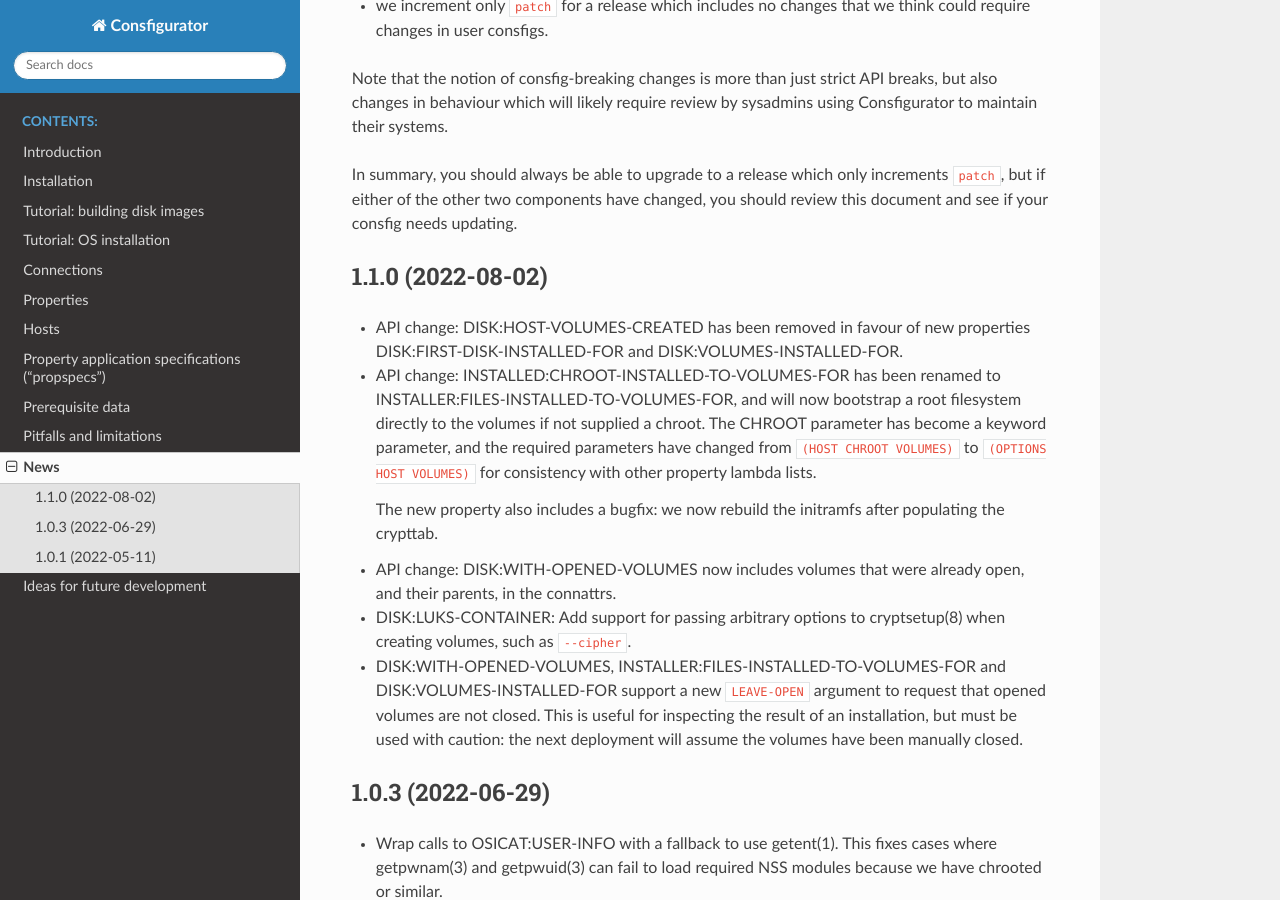
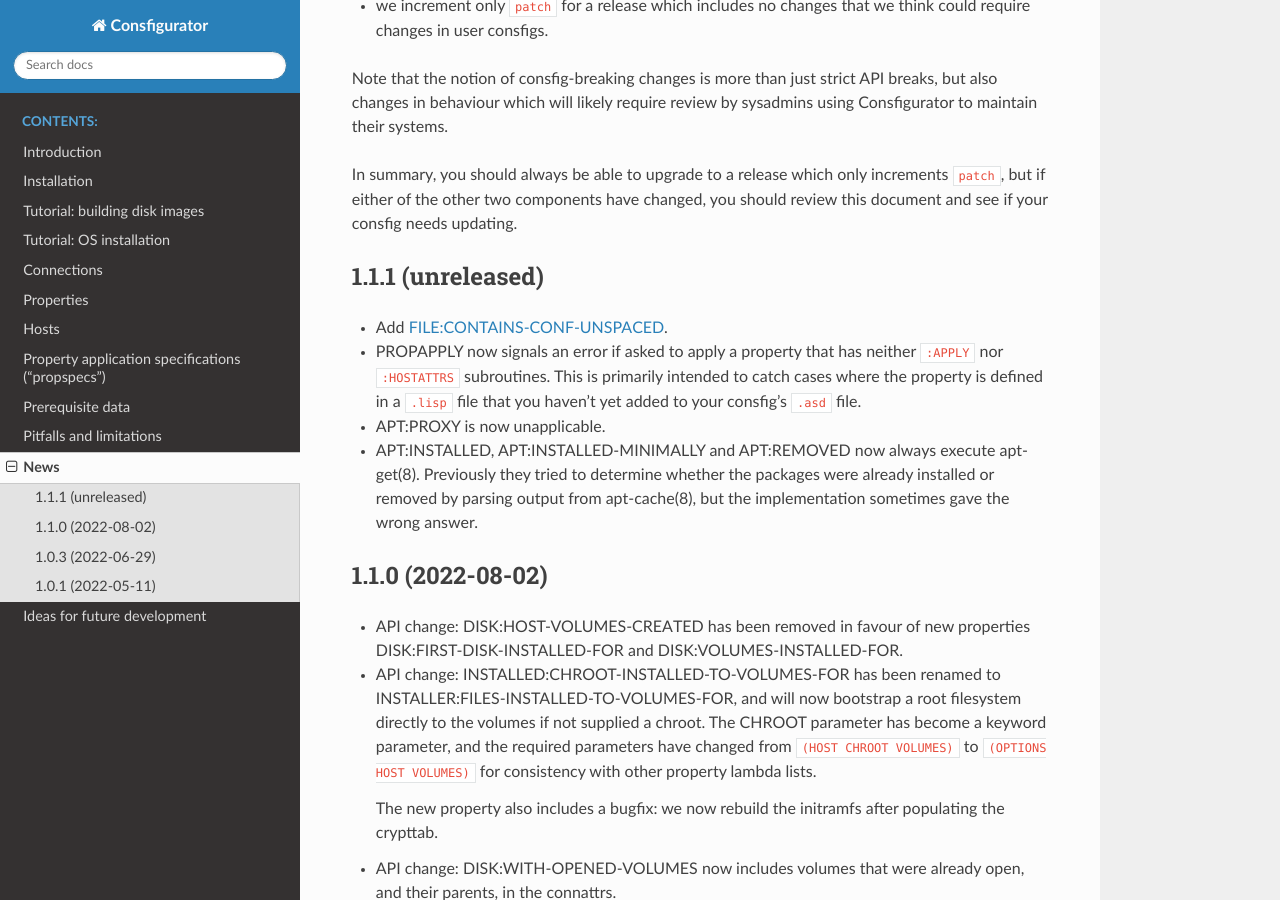
Before and after one commit to spwhitton/consfigurator, a Sphinx documentation site: the page built from doc/news.rst, in a window 1280 px wide and 900 px high, scrolled down 386 px. Built offline with Sphinx 7.4.7 and the Read the Docs theme 2.0.0, drawn with Linux system fonts in a browser that asks for light colours.

Commit message:
news.rst: entries for 1.1.1 release
Signed-off-by: Sean Whitton <spwhitton@spwhitton.name>

```diff
--- a/doc/news.rst
+++ b/doc/news.rst
@@ -22,6 +22,23 @@ sysadmins using Consfigurator to maintain their systems.
 In summary, you should always be able to upgrade to a release which only
 increments ``patch``, but if either of the other two components have changed,
 you should review this document and see if your consfig needs updating.
+
+1.1.1 (unreleased)
+------------------
+
+- Add FILE:CONTAINS-CONF-UNSPACED.
+
+- PROPAPPLY now signals an error if asked to apply a property that has neither
+  ``:APPLY`` nor ``:HOSTATTRS`` subroutines.  This is primarily intended to
+  catch cases where the property is defined in a ``.lisp`` file that you
+  haven't yet added to your consfig's ``.asd`` file.
+
+- APT:PROXY is now unapplicable.
+
+- APT:INSTALLED, APT:INSTALLED-MINIMALLY and APT:REMOVED now always execute
+  apt-get(8).  Previously they tried to determine whether the packages were
+  already installed or removed by parsing output from apt-cache(8), but the
+  implementation sometimes gave the wrong answer.
 
 1.1.0 (2022-08-02)
 ------------------
```
